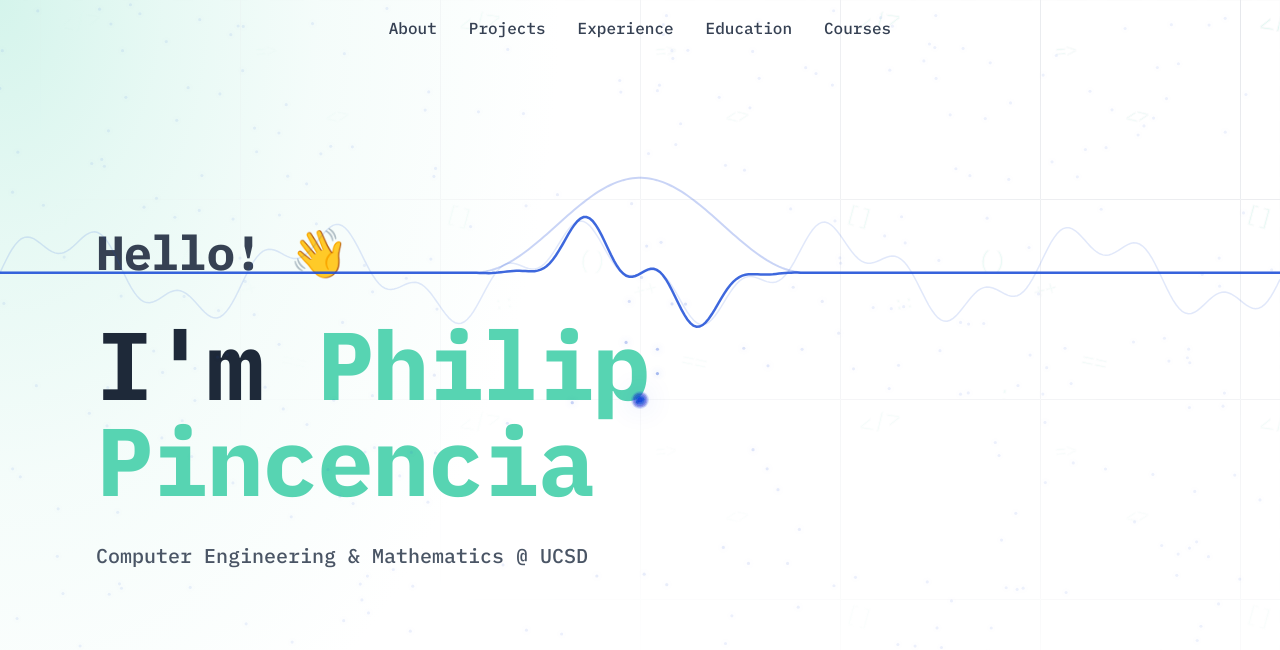
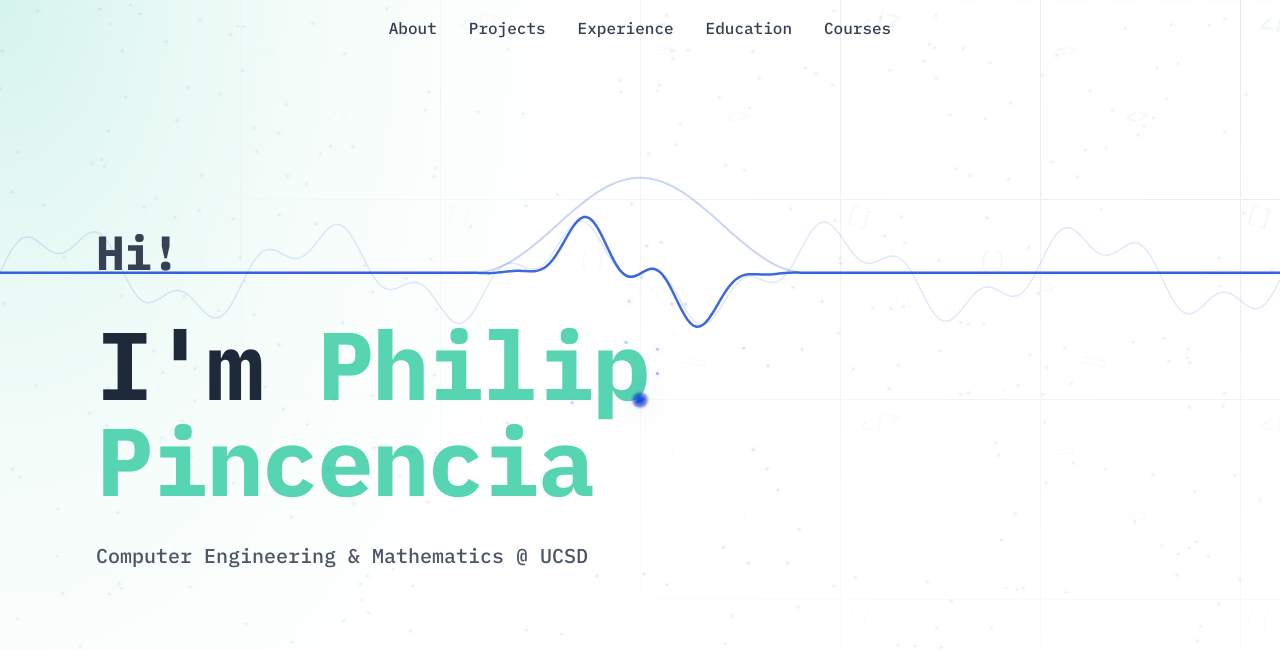
Before and after one commit to 1618lip/1618lip.github.io, an Astro site: page / in a window 1280 px wide. Shown: the top 650 px of the page. Built offline with nearby package versions, Linux system fonts and the light colour scheme; Astro itself is replaced by a stand-in of ours.

Commit message:
Change greeting from 'Hello!' to 'Hi!'

```diff
--- a/src/components/Hero.astro
+++ b/src/components/Hero.astro
@@ -134,7 +134,7 @@ import { siteConfig } from "../config";
       <h2
         class="text-pretty text-xl sm:text-2xl md:text-5xl font-bold tracking-tight text-gray-700 animate-fade-in"
       >
-        Hello! 👋
+        Hi!
       </h2>
       <h1
         class="mt-6 sm:mt-8 md:mt-10 text-pretty text-4xl sm:text-5xl md:text-6xl lg:text-8xl font-bold tracking-tight text-gray-800 animate-fade-in animation-delay-200"
```
